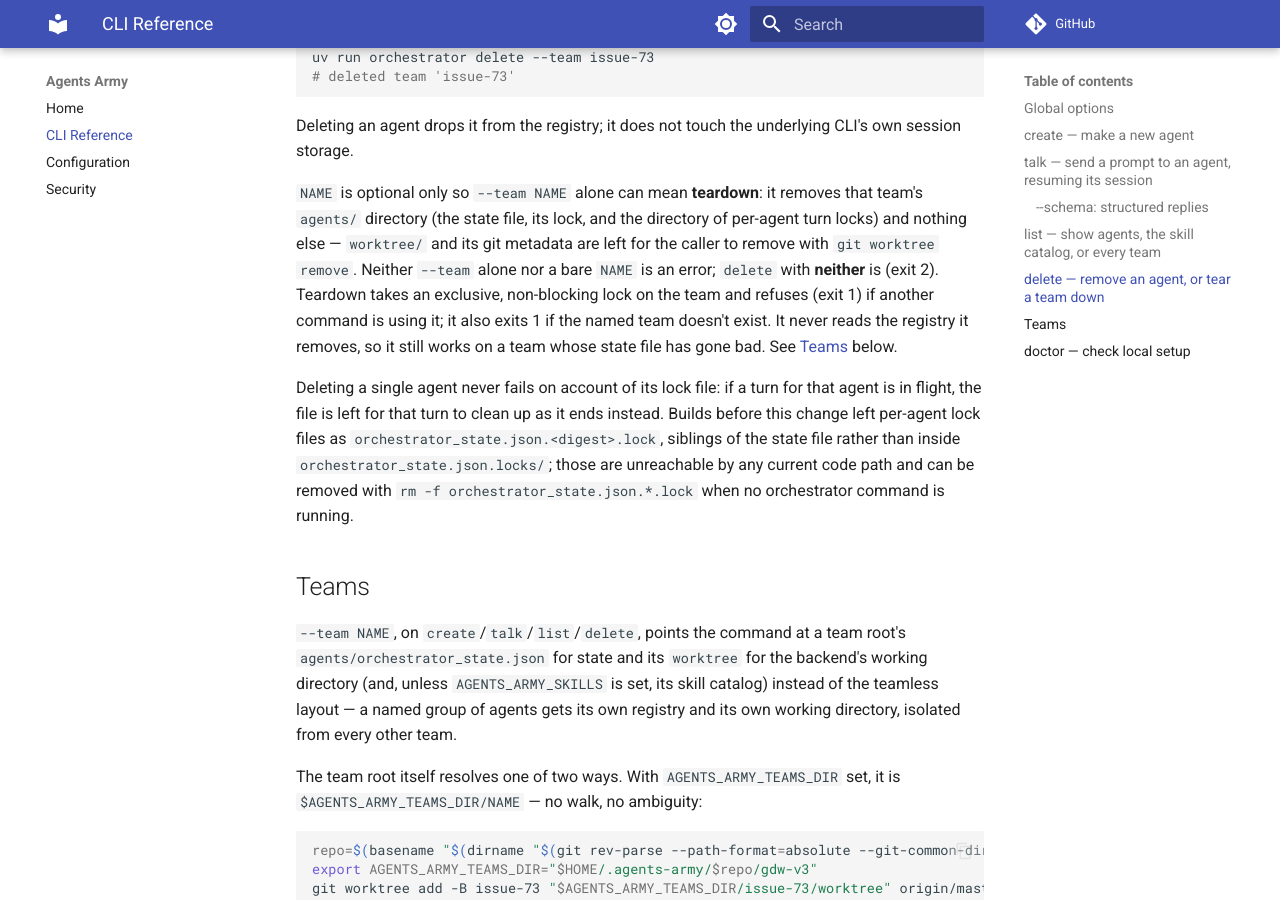
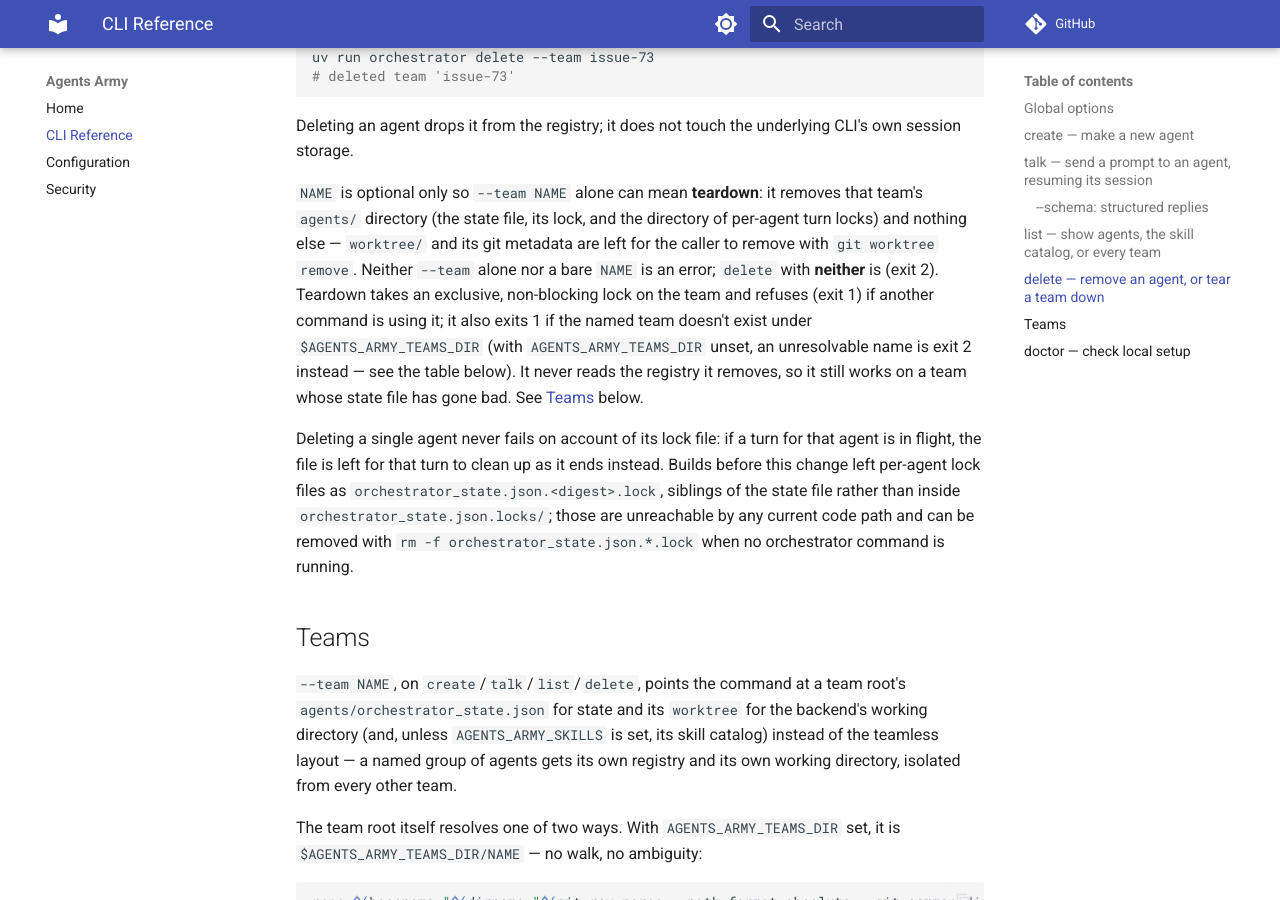
Before and after one commit to gabepsilva/agents-army-2, an MkDocs documentation site: the page built from docs/cli-reference.md, in a window 1280 px wide and 900 px high, scrolled down 4767 px. Built offline with MkDocs 1.6.1 and Material for MkDocs 9.7.7, drawn with Linux system fonts in a browser that asks for light colours; comment, search, counter and statistics services are not loaded.

Commit message:
Fix the delete verb's own exit-1 claim to name the set-branch only
docs/cli-reference.md's delete section said teardown "exits 1 if the
named team doesn't exist" unconditionally. That was only ever true with
AGENTS_ARMY_TEAMS_DIR set; with it unset, an unresolvable name under the
AGENTS_ARMY_ROOT walk is exit 2 (test_zero_hits_exits_2_for_teardown_too
already asserts this). The exit-code table two fixes ago already got
this distinction right; this sentence, in the delete verb's own prose
higher up the same file, was the other copy of the same claim and
missed the earlier grep.

Refs #100

```diff
--- a/docs/cli-reference.md
+++ b/docs/cli-reference.md
@@ -208,9 +208,10 @@ metadata are left for the caller to remove with `git worktree remove`.
 Neither `--team` alone nor a bare `NAME` is an error; `delete` with
 **neither** is (exit 2). Teardown takes an exclusive, non-blocking lock on
 the team and refuses (exit 1) if another command is using it; it also exits
-1 if the named team doesn't exist. It never reads the registry it removes,
-so it still works on a team whose state file has gone bad. See
-[Teams](#teams) below.
+1 if the named team doesn't exist under `$AGENTS_ARMY_TEAMS_DIR` (with
+`AGENTS_ARMY_TEAMS_DIR` unset, an unresolvable name is exit 2 instead — see
+the table below). It never reads the registry it removes, so it still works
+on a team whose state file has gone bad. See [Teams](#teams) below.
 
 Deleting a single agent never fails on account of its lock file: if a turn
 for that agent is in flight, the file is left for that turn to clean up as
```
